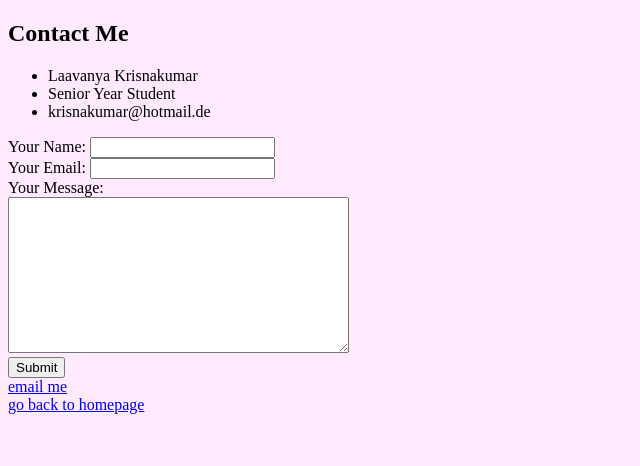
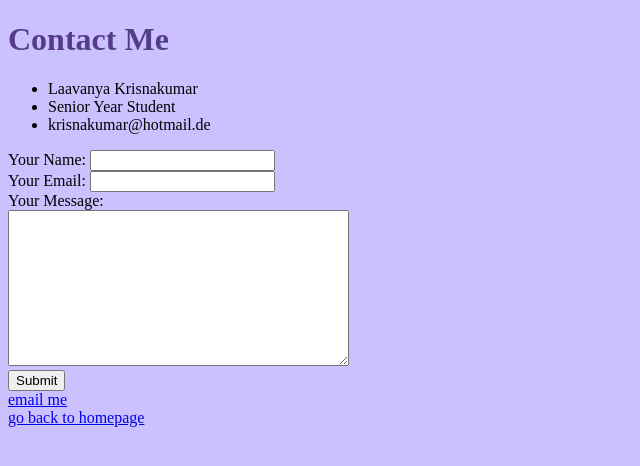
Before and after one commit to LaaKris/Personal-Portfolio, a plain HTML site: page contact.html in a window 1280 px wide. Shown: the whole page, without its empty margins (0-640 px from the left). Drawn offline with Linux system fonts and the light colour scheme.

Commit message:
modified headings

```diff
--- a/contact.html
+++ b/contact.html
@@ -8,7 +8,7 @@
 </head>
 
 <body>
-  <h2>Contact Me</h2>
+  <h1>Contact Me</h1>
   <ul>
     <li>Laavanya Krisnakumar</li>
     <li>Senior Year Student</li>
--- a/css/style.css
+++ b/css/style.css
@@ -1,5 +1,5 @@
 body {
-  background-color: #FFEAFE;
+  background-color: #CCC1FF;
 }
 
 hr {
@@ -9,3 +9,7 @@ hr {
   border-width: 5px;
   width: 5%;
 }
+
+h1, h3 {
+  color: #553C8B;
+}
```
Also changed, not shown: hobbies.html (+1 -1 lines).
